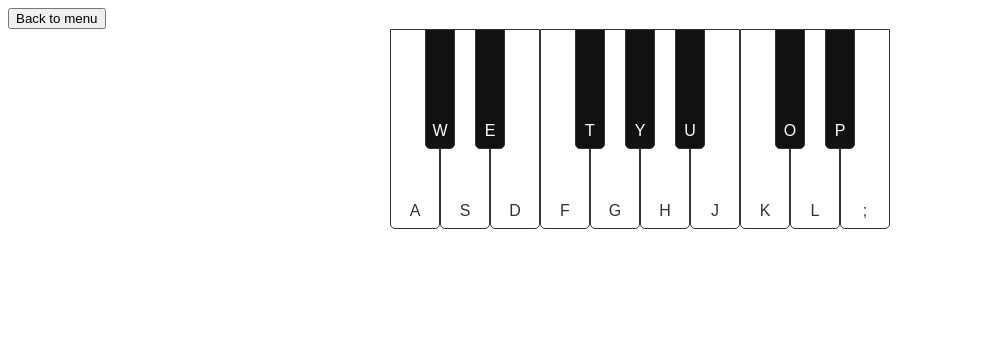
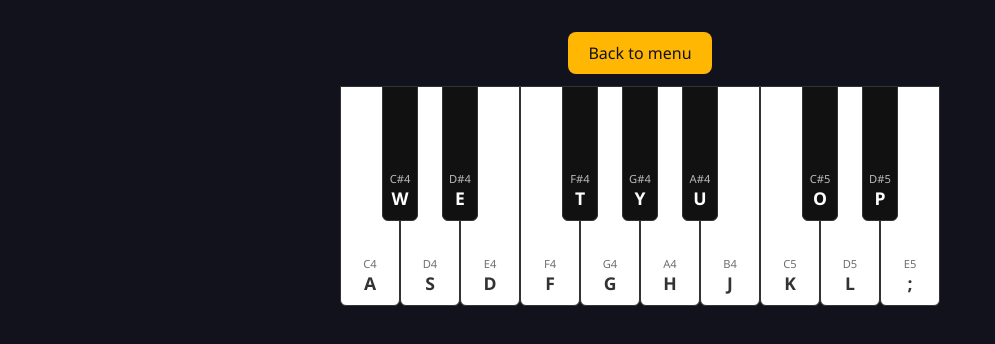
Before and after one commit to cesarck-bit/pianotrainer, a plain HTML site: page index.html in a window 1280 px wide. Both pictures are taken after a click on the button "Free play". Shown: the whole page, without its empty margins (0-995 px from the left). Drawn offline with Linux system fonts and the light colour scheme.

Commit message:
Add dark theme and note names on keys

```diff
--- a/script.js
+++ b/script.js
@@ -129,7 +129,15 @@ KEYS.forEach((item) => {
   const element = document.createElement("div");
   element.classList.add("key", item.type);
   element.dataset.note = item.note;
-  element.textContent = item.letter;
+  const noteLabel = document.createElement("span");
+  noteLabel.classList.add("note-name");
+  noteLabel.textContent = item.note;
+
+  const letterLabel = document.createElement("span");
+  letterLabel.classList.add("key-letter");
+  letterLabel.textContent = item.letter;
+
+  element.append(noteLabel, letterLabel);
 
   if (item.type === "white") {
     whiteCount++;
--- a/styles.css
+++ b/styles.css
@@ -1,31 +1,130 @@
 :root {
-  --white-width: 50px;
-  --black-width: 30px;
+  --white-width: 60px;
+  --black-width: 36px;
+  --white-height: 220px;
+  --black-height: 135px;
+  --bg: #12121c;
+  --text: #f1f1f1;
+  --muted: #a0a0b8;
+  --card: #1f1f2e;
+  --accent: #ffb703;
+  --accent-text: #12121c;
+  --lane-bg: #1d1d2b;
+  --note: #ffb703;
+  --hit-line: #e63946;
+  --white-active: #8ecae6;
+  --black-active: #219ebc;
+  --wrong: #e63946;
 }
 
+* {
+  box-sizing: border-box;
+  margin: 0;
+  padding: 0;
+}
+
+body {
+  font-family: "Segoe UI", Arial, sans-serif;
+  background: var(--bg);
+  color: var(--text);
+  min-height: 100vh;
+}
+
+/* Screens */
+.screen {
+  max-width: 900px;
+  margin: 0 auto;
+  padding: 32px 16px;
+  text-align: center;
+}
+
+h1 { font-size: 2.5rem; margin-bottom: 8px; }
+h2 { font-size: 2rem; margin-bottom: 12px; }
+p  { margin-bottom: 24px; color: var(--muted); }
+
+button {
+  font: inherit;
+  padding: 10px 20px;
+  border: none;
+  border-radius: 8px;
+  background: var(--accent);
+  color: var(--accent-text);
+  cursor: pointer;
+}
+
+button:hover { filter: brightness(1.1); }
+
+#song-list {
+  display: flex;
+  flex-direction: column;
+  gap: 12px;
+  max-width: 420px;
+  margin: 0 auto 12px;
+}
+
+#song-list button {
+  background: var(--card);
+  color: var(--text);
+  text-align: left;
+  padding: 16px 20px;
+}
+
+#free-play-btn { width: 100%; max-width: 420px; }
+#results button { margin: 0 6px; }
+#back-btn { margin-bottom: 12px; }
+
+.hud {
+  display: flex;
+  justify-content: center;
+  gap: 32px;
+  font-size: 1.1rem;
+  margin-bottom: 12px;
+}
+
+/* Falling notes */
+.lane {
+  position: relative;
+  width: calc(10 * var(--white-width));
+  height: 400px;
+  margin: 0 auto;
+  overflow: hidden;
+  background: var(--lane-bg);
+  border-bottom: 3px solid var(--hit-line);
+}
+
+.lane.waiting { border-bottom-color: var(--note); }
+
+.note-block {
+  position: absolute;
+  top: 0;
+  border-radius: 4px;
+  background: var(--note);
+}
+
+/* Piano */
 .piano {
   position: relative;
   display: flex;
-  height: 200px;
   margin: 0 auto 40px;
   width: fit-content;
 }
 
 .key {
-  box-sizing: border-box;
   border: 1px solid #333;
-  border-radius: 0 0 5px 5px;
+  border-radius: 0 0 6px 6px;
   display: flex;
-  align-items: flex-end;
-  justify-content: center;
-  padding-bottom: 8px;
-  font-family: Arial, sans-serif;
+  flex-direction: column;
+  align-items: center;       /* horizontal: centered */
+  justify-content: flex-end; /* vertical: at the bottom */
+  padding-bottom: 10px;
+  font-weight: bold;
   user-select: none;
+  cursor: pointer;
 }
 
 .white {
   width: var(--white-width);
-  height: 200px;
+  height: var(--white-height);
   background: white;
   color: #333;
 }
@@ -33,35 +132,19 @@
 .black {
   position: absolute;
   top: 0;
-  left: calc(var(--white-width) * var(--white-index) - var(--black-width) / 2);
+  left: calc(var(--white-index) * var(--white-width) - var(--black-width) / 2);
   width: var(--black-width);
-  height: 120px;
+  height: var(--black-height);
   background: #111;
   color: white;
   z-index: 1;
 }
 
-.white.active { background: #8ecae6; }
-.black.active { background: #219ebc; }
+.white.active { background: var(--white-active); }
+.black.active { background: var(--black-active); }
+.key.wrong    { background: var(--wrong); }
+.note-name  { font-size: 0.7rem; font-weight: normal; opacity: 0.7; }
+.key-letter { font-size: 1.1rem; }
 
-.key.wrong { background: #e63946; }
-.lane.waiting { border-bottom-color: #ffb703; }
-
+/* Must stay last so it wins over display: flex */
 .hidden { display: none; }
-
-.lane {
-  position: relative;
-  width: calc(10 * var(--white-width));
-  height: 400px;
-  margin: 20px auto 0;
-  overflow: hidden;
-  background: #1d1d2b;
-  border-bottom: 3px solid #e63946; /* hit line */
-}
-
-.note-block {
-  position: absolute;
-  top: 0;
-  border-radius: 4px;
-  background: #ffb703;
-}
```
